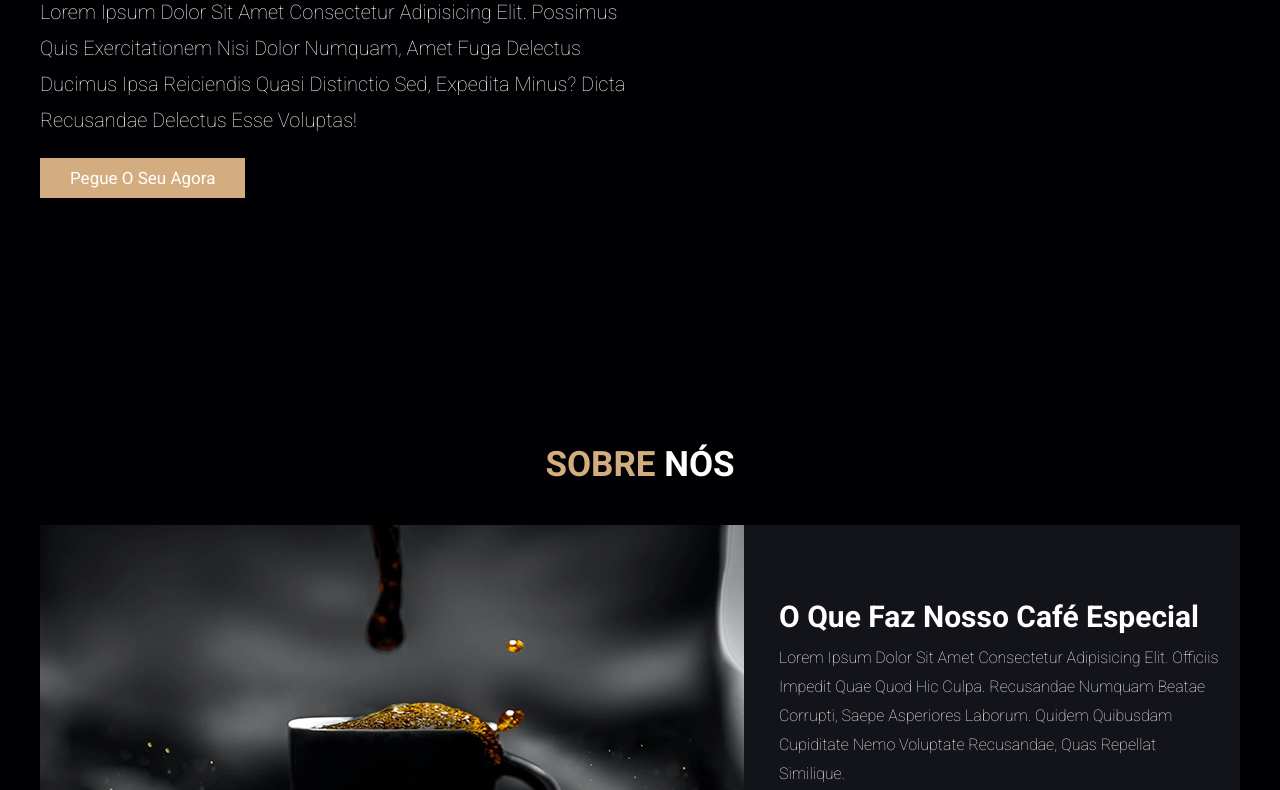
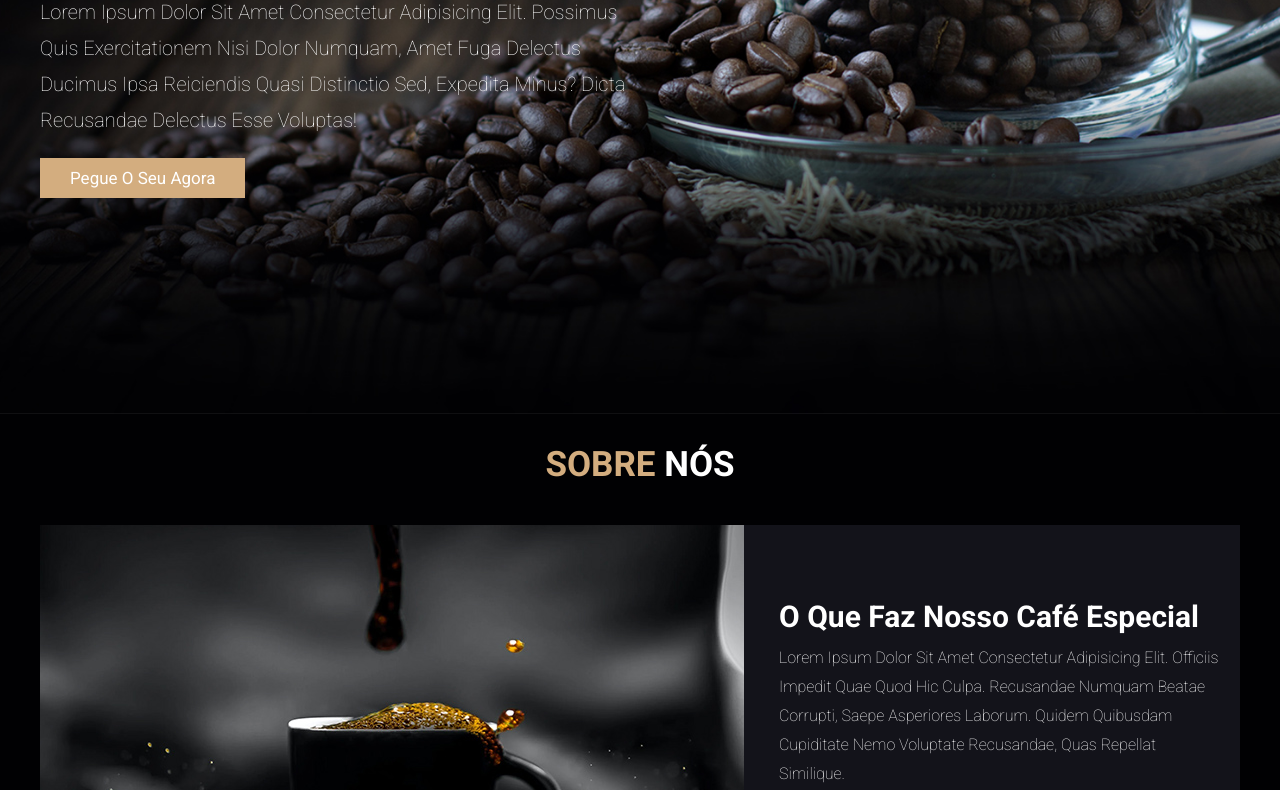
Before and after one commit to IsaiasCamelo/projeto-cafeteria, a plain HTML site: page index.html in a window 1280 px wide. Shown: the part 446-1236 px from the top of the page. Drawn offline with Linux system fonts and the light colour scheme; the site is published under a folder, as on GitHub Pages, so addresses that start at the root find nothing.

Commit message:
atualizei

```diff
--- a/style.css
+++ b/style.css
@@ -87,7 +87,7 @@ section {
 }
 
 .home-container {
-    background: url("/imagens/home-img.jpg");
+    background: url("imagens/home-img.jpg");
     background-position: center;
     background-size: cover;
 }
```
